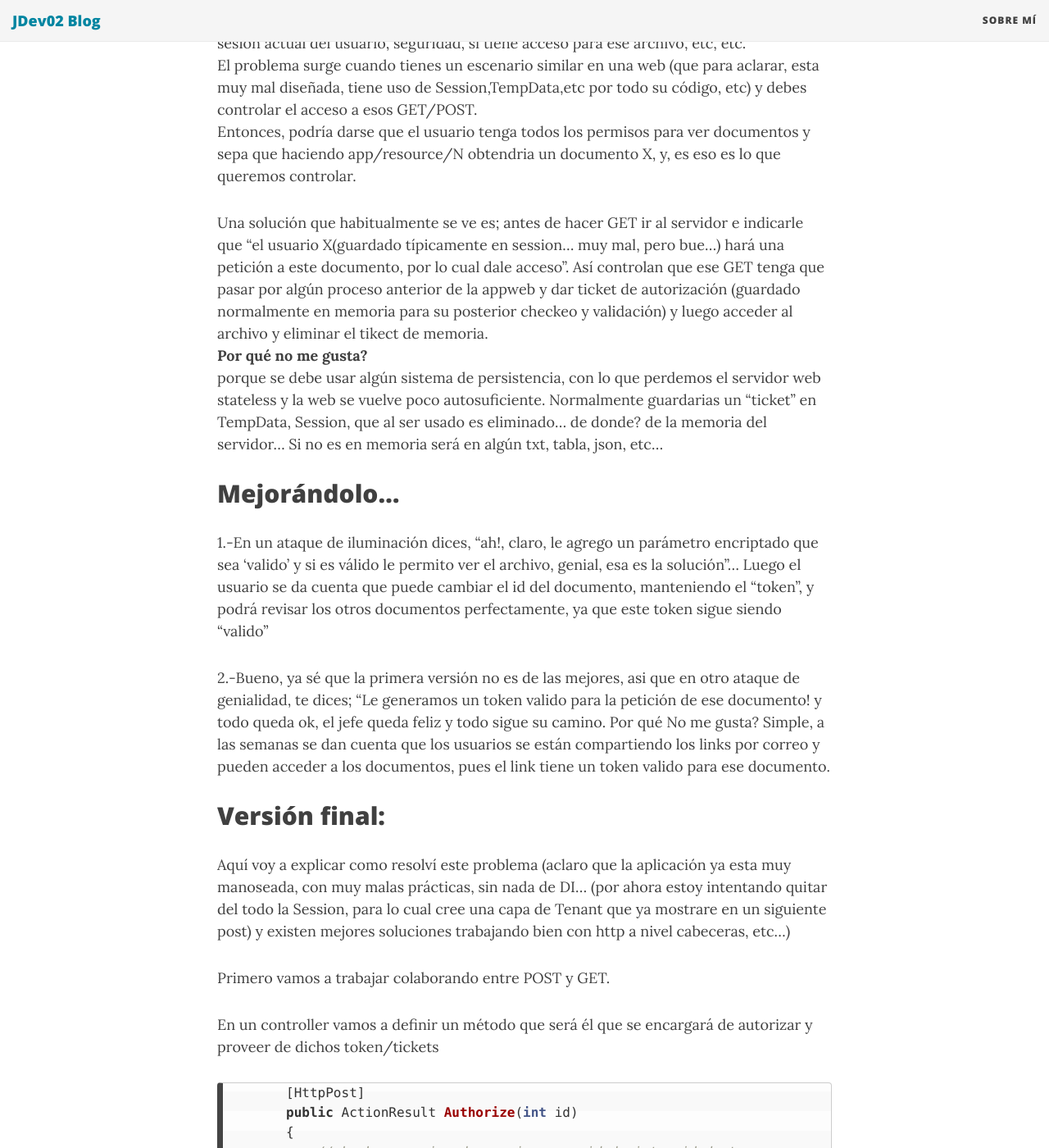
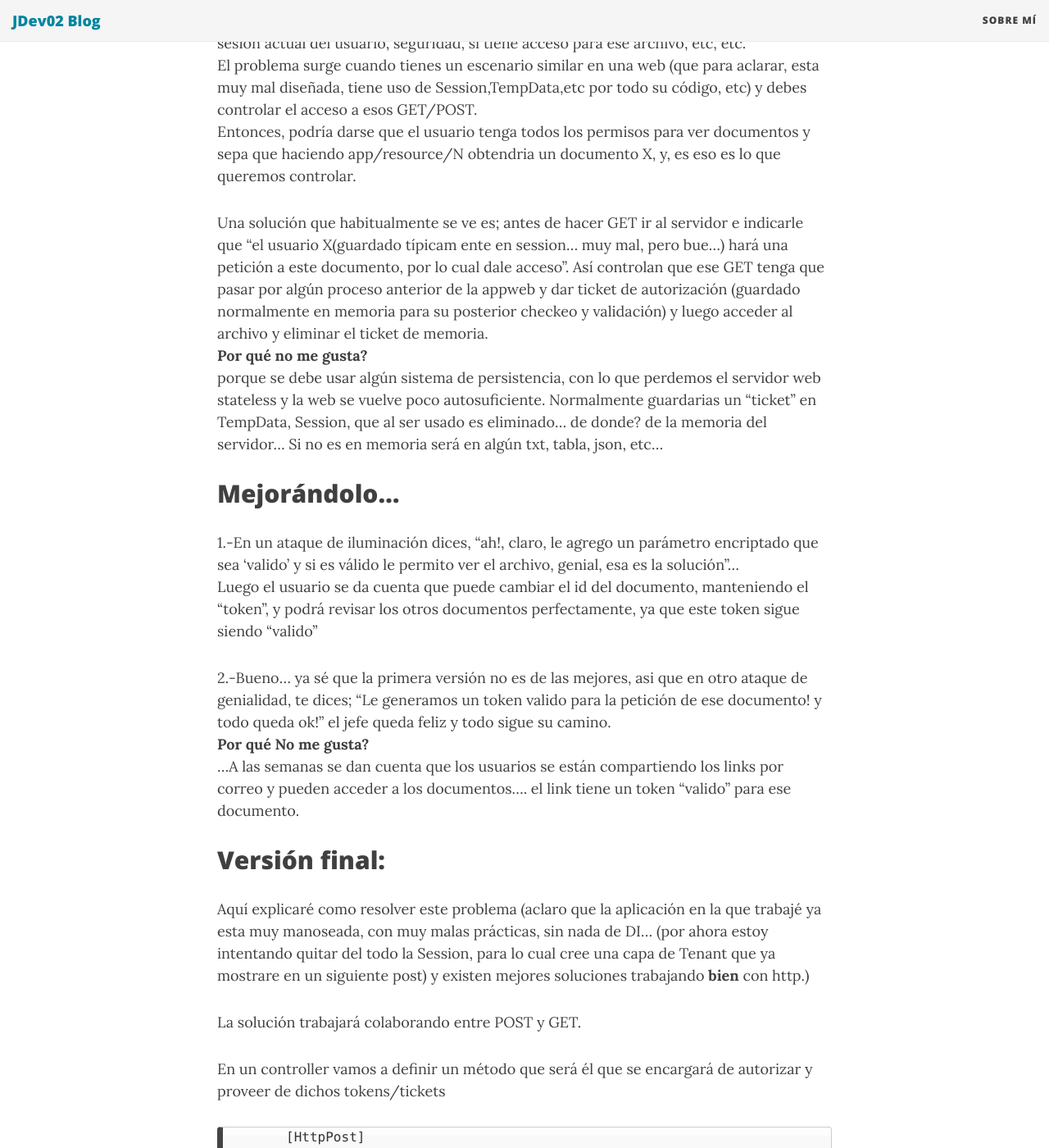
Before and after one commit to JDev02/JDev02.github.io, a Jekyll site: the page built from _posts/2016-11-10-token-stateless.md, in a window 1280 px wide and 1400 px high, scrolled down 690 px. Shown: the whole window at 82% size. Built offline with Jekyll 4.4.1, drawn with Linux system fonts in a browser that asks for light colours; nearby versions of some CDN libraries; comment, search, counter and statistics services are not loaded; some of the changed text lies outside the part shown.

Commit message:
correciones 1er post

````diff
--- a/_posts/2016-11-10-token-stateless.md
+++ b/_posts/2016-11-10-token-stateless.md
@@ -14,26 +14,26 @@ Muchas veces el requerimiento es agregarle un poco de seguridad a estas acciones
 El problema surge cuando tienes un escenario similar en una web (que para aclarar, esta muy mal diseñada, tiene uso de Session,TempData,etc por todo su código, etc) y debes controlar el acceso a esos GET/POST. <br>
 Entonces, podría darse que el usuario tenga todos los permisos para ver documentos y sepa que haciendo app/resource/N obtendria un documento X, y, es eso es lo que queremos controlar.
 
-Una solución que habitualmente se ve es; antes de hacer GET ir al servidor e indicarle que "el usuario X(guardado típicamente en session... muy mal, pero bue...) hará una petición a este documento, por lo cual dale acceso". Así controlan que ese GET tenga que pasar por algún proceso anterior de la appweb y dar ticket de autorización (guardado normalmente en memoria para su posterior checkeo y validación) y luego acceder al archivo y eliminar el tikect de memoria.<br>
+Una solución que habitualmente se ve es; antes de hacer GET ir al servidor e indicarle que "el usuario X(guardado típicam   ente en session... muy mal, pero bue...) hará una petición a este documento, por lo cual dale acceso". Así controlan que ese GET tenga que pasar por algún proceso anterior de la appweb y dar ticket de autorización (guardado normalmente en memoria para su posterior checkeo y validación) y luego acceder al archivo y eliminar el ticket de memoria.<br>
 <b>Por qué no me gusta?</b><br> porque se debe usar algún sistema de persistencia, con lo que perdemos el servidor web stateless y la web se vuelve poco autosuficiente. Normalmente guardarias un "ticket" en TempData, Session, que al ser usado es eliminado... de donde? de la memoria del servidor... Si no es en memoria será en algún txt, tabla, json, etc...
 
 
 Mejorándolo...
 --------------
 
-1.-En un ataque de iluminación dices, "ah!, claro, le agrego un parámetro encriptado que sea 'valido' y si es válido le permito ver el archivo, genial, esa es la solución"... Luego el usuario se da cuenta que puede cambiar el id del documento, manteniendo el "token", y podrá revisar los otros documentos perfectamente, ya que este token sigue siendo "valido"
+1.-En un ataque de iluminación dices, "ah!, claro, le agrego un parámetro encriptado que sea 'valido' y si es válido le permito ver el archivo, genial, esa es la solución"... <br>Luego el usuario se da cuenta que puede cambiar el id del documento, manteniendo el "token", y podrá revisar los otros documentos perfectamente, ya que este token sigue siendo "valido"
 
-2.-Bueno, ya sé que la primera versión no es de las mejores, asi que en otro ataque de genialidad, te dices; "Le generamos un token valido para la petición de ese documento! y todo queda ok, el jefe queda feliz y todo sigue su camino.
-Por qué No me gusta? Simple, a las semanas se dan cuenta que los usuarios se están compartiendo los links por correo y pueden acceder a los documentos, pues el link tiene un token valido para ese documento.
+2.-Bueno... ya sé que la primera versión no es de las mejores, asi que en otro ataque de genialidad, te dices; "Le generamos un token valido para la petición de ese documento! y todo queda ok!" el jefe queda feliz y todo sigue su camino. <br>
+<b>Por qué No me gusta?</b><br> ...A las semanas se dan cuenta que los usuarios se están compartiendo los links por correo y pueden acceder a los documentos.... el link tiene un token "valido" para ese documento.
 
 Versión final:
 --------------
 
-Aquí voy a explicar como resolví este problema (aclaro que la aplicación ya esta muy manoseada, con muy malas prácticas, sin nada de DI... (por ahora estoy intentando quitar del todo la Session, para lo cual cree una capa de Tenant que ya mostrare en un siguiente post) y existen mejores soluciones trabajando bien con http a nivel cabeceras, etc...)
+Aquí explicaré como resolver este problema (aclaro que la aplicación en la que trabajé ya esta muy manoseada, con muy malas prácticas, sin nada de DI... (por ahora estoy intentando quitar del todo la Session, para lo cual cree una capa de Tenant que ya mostrare en un siguiente post) y existen mejores soluciones trabajando <b>bien</b> con http.)
 
-Primero vamos a trabajar colaborando entre POST y GET.
+La solución trabajará colaborando entre POST y GET.
 
-En un controller vamos a definir un método que será él que se encargará de autorizar y proveer de dichos token/tickets
+En un controller vamos a definir un método que será él que se encargará de autorizar y proveer de dichos tokens/tickets
 
 ```cs
         [HttpPost]
@@ -139,17 +139,18 @@ El código es el siguiente:
         }
 ```
 
-En el código esta comentado explicando su funcionamiento.
+El código esta comentado explicando su funcionamiento.<br>
 Para terminar retornamos los checkeos necesarios para saber si es un token valido para ese GET en específico,
-entonces luego comparamos que las variables originalKeyPrefix y originalKeySuffix obtenidas sean identicas (recordemos que su contenido original es exactamente igual, solo que con distintos metodos de encriptación) también comparamos el usuario y la empresa y finalmente comparamos el id (key) para el cual queremos chekear si el token es valido, ya que puede que originalKeyPrefix y originalKeySuffix sean identicos, pero podrian no ser identicos y validos para el id el cual se esta comprobando (el método IsValid, es idéntico solo que NO comprueba contra un key 'maestra', solo verifica que sea un token valido)
+luego se compara que las variables originalKeyPrefix y originalKeySuffix obtenidas sean identicas (recordar que su contenido original es exactamente igual, la única diferencia es su metodo de encriptación) también comparamos el usuario y la empresa y finalmente comparamos el id (key) para el cual queremos chekear si el token es valido, ya que puede que originalKeyPrefix y originalKeySuffix sean identicos, pero podrian no ser identicos y validos para el id el cual se esta comprobando (la logica del método IsValid, es idéntica solo que IsValid <b>no</b> comprueba contra un key 'maestra', solo verifica que sea un token válido)
 
 Antes de terminar, mencionar que al generar el token, usé CreatePrefix y CreateSuffix para encriptar el mismo dato de formas distintas, ya que así le puedes dar mas seguridad a tu token, si alguien descubre como encriptar el primer trozo de tu token(keyencriptada_) podría generar tokens validos para Id's en las peticiones... aquí el trabajo es mayor pues, el atacante tendría que lograr encriptar la misma key de dos formas distintas (en realidad primero tendría que detectar el patron de comportamiento de como se conforma y crea tu token -el mas facil seria usuario y empresa-)
 
 Para terminar, y una posible versión 2, podrias montarte una solución muy similar, donde no tengas que pasar explicito string id, string token, y solo pasar el token/ticket que sea autosuficiente, donde este te retorne un objeto que contenta la key original (en este caso el valor del id de la petición) su estado, y lo que necesites.
 
-Hasta aquí llega este post, (ya subiré el código a github) como podemos ver, siempre hay soluciones para no usar session y crear recursos autosuficientes sin tener que por ejemplo crear un lista en memoria en el servidor (ya sea es una variable static o usando la nunca querida session) para saber que alguien te hará un get/post de algo, o simplemente para autorizarlo. (¡NO USES SESSION!).
-En el próximo post explicare como crear una capa Tenant para guarda el dato mas usado por muchos desarrolladores (user, id, name, customer) y luego como incluirle una capa de cache al mismo Tenant, sin usar session.
-Cuesta mucho dejar de usarla por lo cómoda, pero, si queremos aplicaciones escalables debemos intentarlo.
+Hasta aquí llega este post, (ya subiré el código a github) como se puede ver, siempre hay soluciones para no usar session y crear recursos autosuficientes sin tener que por ejemplo crear un lista en memoria en el servidor (ya sea es una variable static o usando la nunca querida session) para saber que alguien te hará un get/post de algo, o simplemente para autorizarlo. (¡NO USES SESSION!).
+<br>
+En el próximo post explicare como crear una capa Tenant para guarda el dato mas usado por muchos desarrolladores (user, id, name, customer) y luego como incluirle una capa de cache al mismo Tenant, sin usar session.<br>
+Cuesta mucho dejar de usar Session/TempData, etc por lo cómoda, pero, si queremos aplicaciones escalables debemos intentarlo.
 
-Saludos!
+Saludos!<br>
 John.
````
Also changed, not shown: other parts of _posts/2016-11-10-token-stateless.md (+7 -7 lines).
